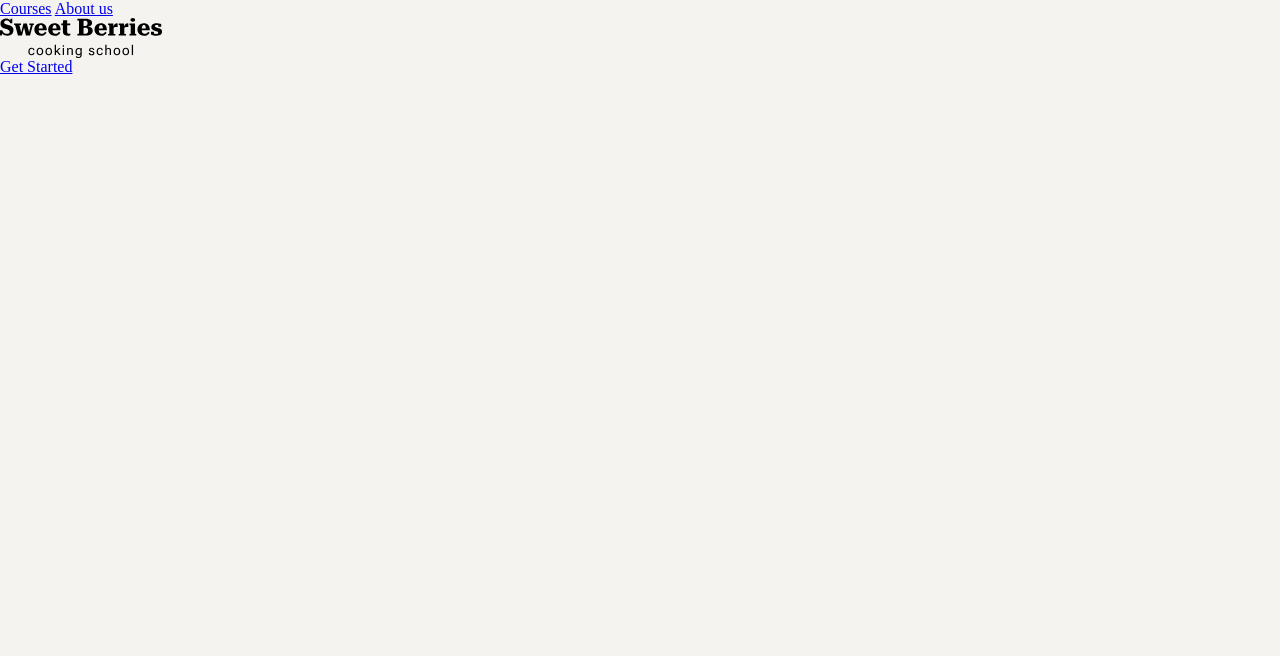
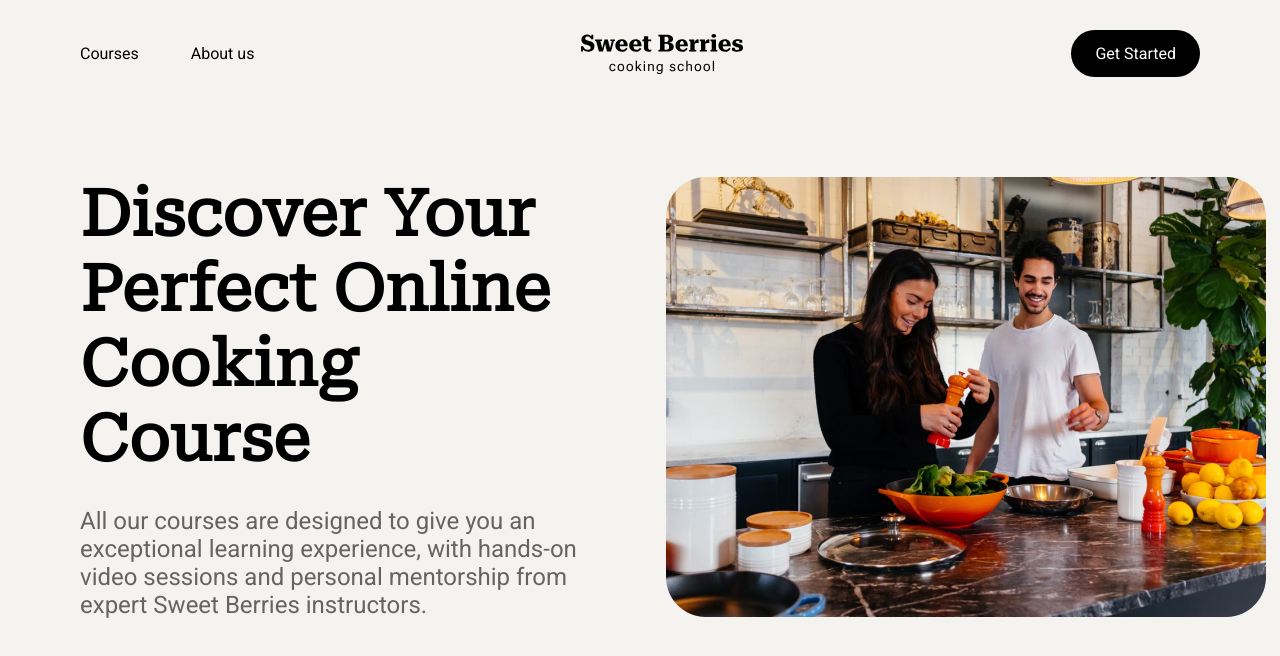
Before and after one commit to albertdang8/cookingSchool, a plain HTML site: page code/index.html in a window 1280 px wide. Drawn offline with Linux system fonts and the light colour scheme.

Commit message:
last commit was in the wrong directory. oops

```diff
--- a/code/index.html
+++ b/code/index.html
@@ -6,21 +6,36 @@
     <meta name="viewport" content="width=device-width, initial-scale=1.0">
     <link rel="preconnect" href="https://fonts.googleapis.com">
     <link rel="preconnect" href="https://fonts.gstatic.com" crossorigin>
-    <link href="https://fonts.googleapis.com/css2?family=Nunito:wght@300&display=swap" rel="stylesheet">
+    <link href="https://fonts.googleapis.com/css2?family=Roboto&family=Roboto+Serif:opsz@8..144&display=swap" rel="stylesheet">
     <link rel="stylesheet" href="reset.css" type="text/css">
     <link rel="stylesheet" href="style.css" type="text/css">
+    <link rel="stylesheet" href="lookCute/headnfoot.css">
+    <link rel="stylesheet" href="lookCute/banner.css">
+    <link rel="stylesheet" href="lookCute/body.css">
+    <link rel="stylesheet" href="lookCute/mobile.css">
+    <link rel="stylesheet" href="lookCute/tablet.css">
     <title>Sweet Berries Cooking Schoool</title>
 </head>
 
 <body>
+    <div class="main-contain">
     <nav>
-        <a href="#" class="nav_button">Courses</a>
-        <a href="#" class="nav_button">About us</a>
+        <div>
+            <a href="#" class="nav_button">Courses</a>
+            <a href="#" class="nav_button">About us</a>
+        </div>
         <img src="assets/Logo.svg" alt="Sweet Berries cooking school Logo">
         <a href="#" class="start_button">Get Started</a>
     </nav>
-    <div class="main-contain">
-    <div class="banner"></div>
+    <div class="banner">
+        <div class="banner-left">
+            <h1>Discover Your Perfect Online Cooking Course</h1>
+            <p class="bannerp1"> All our courses are designed to give you an exceptional learning experience, with hands-on video sessions and personal mentorship from expert Sweet Berries instructors.</p>
+        </div>
+        <div class="banner-right">
+            <img src="assets/Image-1.png" alt="">
+        </div>
+    </div>
     <main class="card-area"></main>
     </div>
     <footer></footer>
--- a/code/reset.css
+++ b/code/reset.css
@@ -10,6 +10,7 @@
 
 body {
     min-height: 100vh;
+    font-family: 'Roboto';
 }
 
 img, picture, svg, video {
--- a/code/style.css
+++ b/code/style.css
@@ -6,4 +6,32 @@
     --text-primary: #000000;
     --text-secondary: #646464;
     --outline: #DCDCDC;
+    font-family: 'Roboto', sans-serif;
 }
+
+h1, h2, h3 {
+    font-family: 'Roboto Serif', sans-serif;
+}
+
+h1 {
+    font-size: 4em;
+    font-weight: bold;
+}
+
+h2 {
+    font-size: 2.5em;
+}
+
+h3 {
+    font-size: 1.5em;
+    font-weight: bold;
+}
+
+.main-contain {
+    padding: 30px 80px 0 80px;
+}
+
+body {
+    display: flex;
+    justify-content: center;
+}
```
